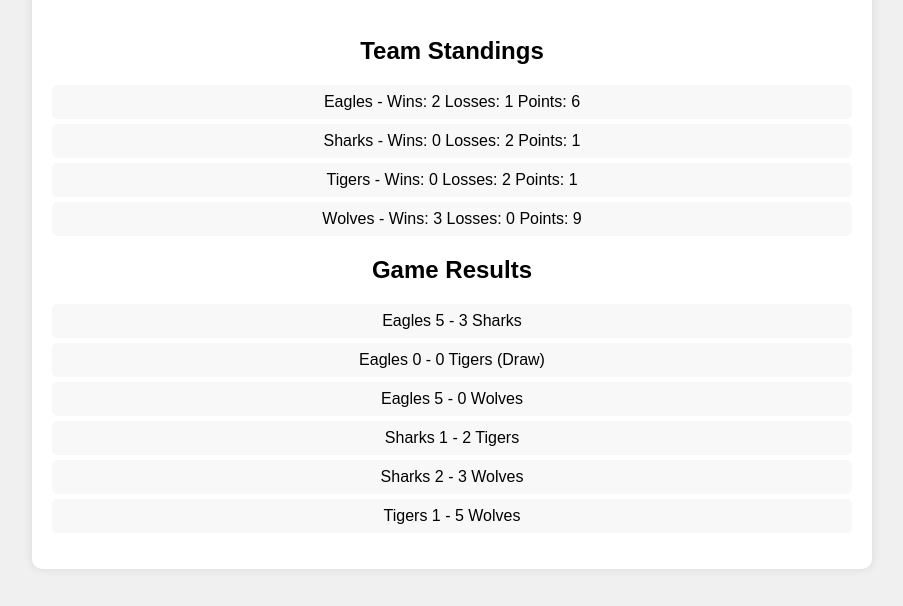
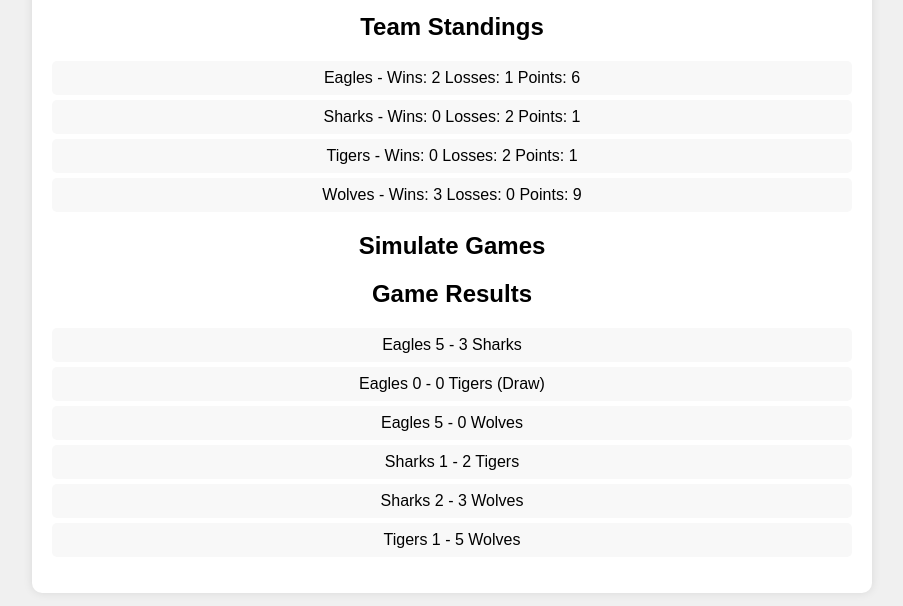
Before and after one commit to mitchmarns/hockey, a plain HTML site: page index.html in a window 1280 px wide. Shown: the part 194-800 px from the top of the page, without its empty margins (188-1091 px from the left). Drawn offline with Linux system fonts and the light colour scheme.

Commit message:
Update index.html

```diff
--- a/index.html
+++ b/index.html
@@ -14,6 +14,10 @@
             <h2>Team Standings</h2>
             <ul id="team-list"></ul>
         </div>
+        <div id="game-controls">
+            <h2>Simulate Games</h2>
+            <div id="game-buttons"></div>
+        </div>
         <div id="game-results">
             <h2>Game Results</h2>
             <ul id="results-list"></ul>
```
